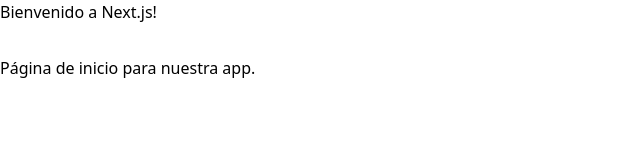
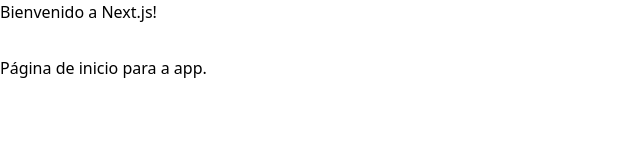
Before and after one commit to PonceGL/real-state, a Next.js app: page / in a window 1280 px wide. Shown: the top 160 px of the page, without its empty margins (0-640 px from the left). Built offline with nearby package versions, Linux system fonts and the light colour scheme.

Commit message:
feat: a new page for public (#2)
* feat(page): a new page for public

* fix(page): updating page.tsx

* fix(page): new page

```diff
--- a/commitlint.config.js
+++ b/commitlint.config.js
@@ -1,5 +1,5 @@
-/* eslint-disable import/no-anonymous-default-export */
-export default {
+
+module.exports = {
   extends: ['@commitlint/config-conventional'],
   rules: {
     'type-enum': [
--- a/src/app/page.tsx
+++ b/src/app/(public)/page.tsx
@@ -2,7 +2,7 @@
   return (
     <main className="flex flex-col gap-[32px] row-start-2 items-center sm:items-start">
       <h1>Bienvenido a Next.js!</h1>
-      <p>Página de inicio para nuestra app.</p>
+      <p>Página de inicio para a app.</p>
     </main>
   );
 }
```
Also changed, not shown: 1 other file (tests, documents, lock files or other folders). Lines whose indentation alone changed are shown as unchanged.
